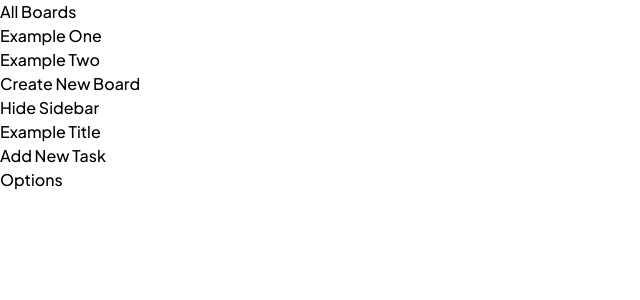
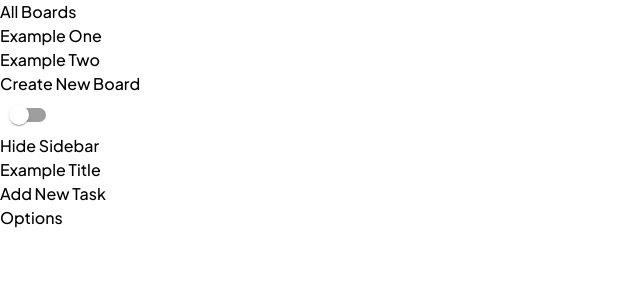
Before and after one commit to yehudz/kanban-task-manager-v2, a Next.js app: page / in a window 1280 px wide. Shown: the top 300 px of the page, without its empty margins (0-640 px from the left). Built offline with nearby package versions, Linux system fonts and the light colour scheme.

Commit message:
feat: Theme toggle checkbox
Includes testing

```diff
--- a/components/ui/MobileMenu.tsx
+++ b/components/ui/MobileMenu.tsx
@@ -1,4 +1,5 @@
 import ColumnsListMenu from "./ColumnsListMenu"
+import ThemeToggle from "./ThemeToggle"
 
 interface MobileMenuProps {
   show: boolean
@@ -8,6 +9,7 @@ const MobileMenu = ({show}: MobileMenuProps)=> {
   return(
     <div data-testid="mobile-menu" className={show ? '' : 'hidden'}>
       <ColumnsListMenu />
+      <ThemeToggle />
     </div>
   )
 }
--- a/components/ui/ThemeToggle.tsx
+++ b/components/ui/ThemeToggle.tsx
@@ -1,6 +1,10 @@
+import Switch from '@mui/material/Switch';
+
 const ThemeToggle = ()=> {
   return(
-    <div data-testid="theme-toggle-container"></div>
+    <div data-testid="theme-toggle-container">
+      <Switch disableRipple/>
+    </div>
   )
 }
 
```
Also changed, not shown: 1 other file (tests, documents, lock files or other folders).
